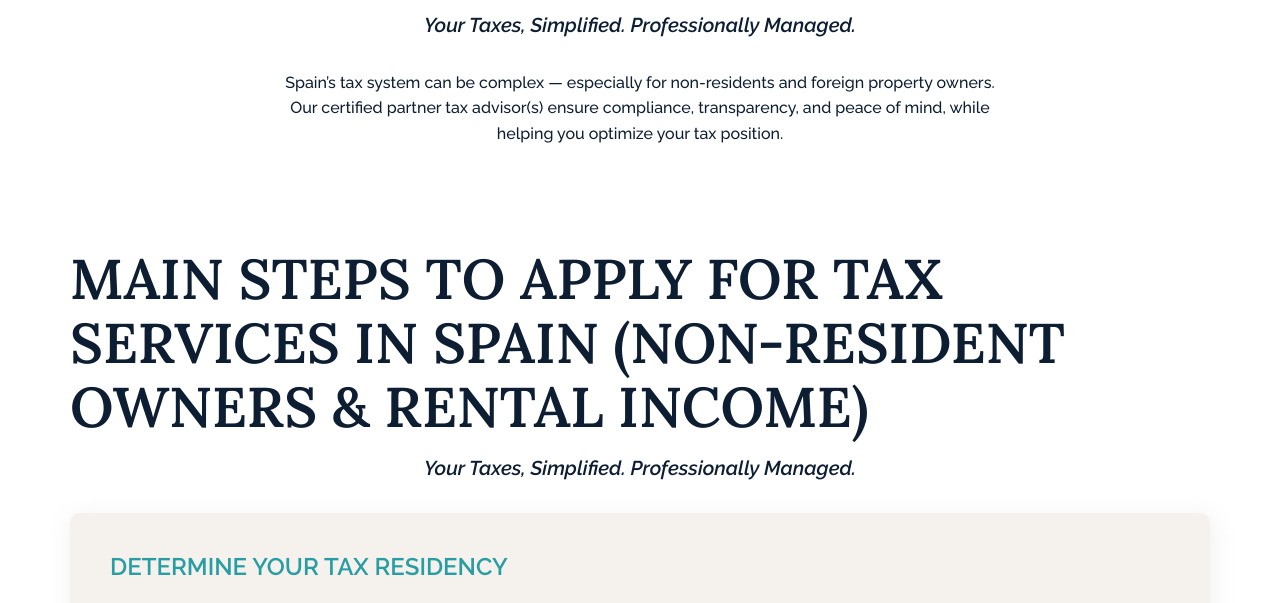
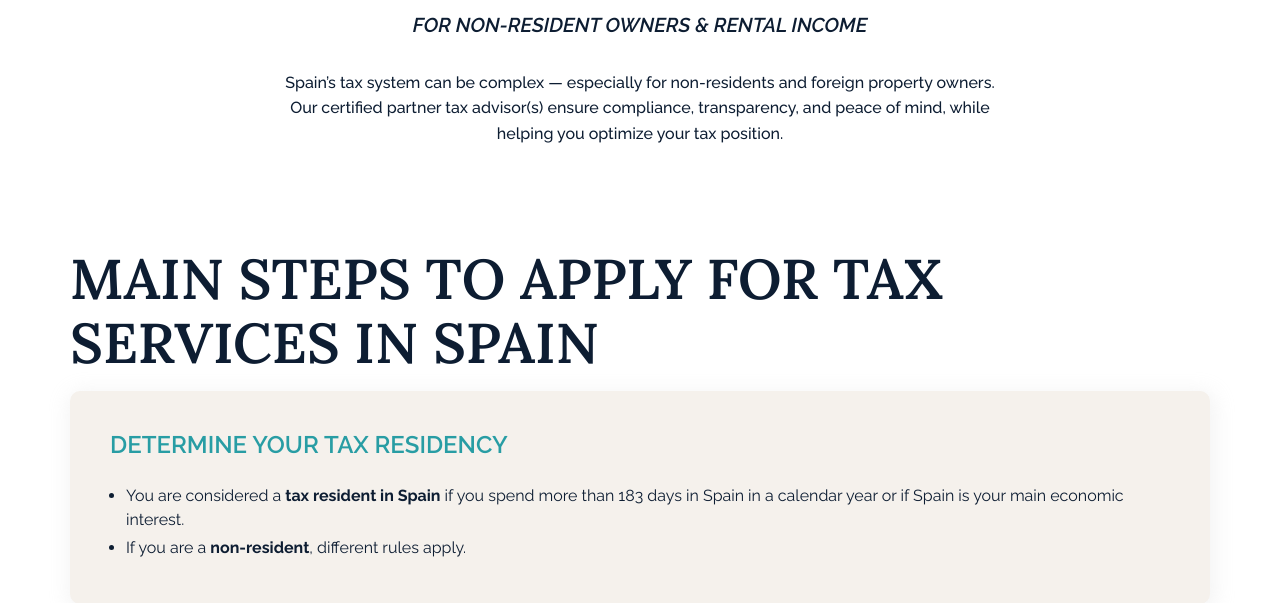
Before and after one commit to gyorgynagy1986/allincosta, a website: page services/tax-services.html in a window 1280 px wide. Shown: the part 632-1235 px from the top of the page. Drawn offline with nearby package versions, Linux system fonts and the light colour scheme.

Commit message:
accordion

```diff
--- a/services/tax-services.html
+++ b/services/tax-services.html
@@ -296,7 +296,7 @@
         <div class="container">
           <div class="inner">
             <h3>Tax Services</h3>
-            <h4>Your Taxes, Simplified. Professionally Managed.</h4>
+            <h4>FOR NON-RESIDENT OWNERS & RENTAL INCOME</h4>
             <p>
               Spain’s tax system can be complex — especially for non-residents
               and foreign property owners.
@@ -313,19 +313,9 @@
       <section class="steps">
         <div class="container">
           <h2 style="margin-bottom: 1rem">
-            Main steps to apply for tax services in Spain (NON-RESIDENT OWNERS &
-            RENTAL INCOME)
+            Main steps to apply for tax services in Spain
           </h2>
-          <h4
-            style="
-              font-weight: 600;
-              text-align: center;
-              font-style: italic;
-              margin-bottom: 2rem;
-            "
-          >
-            Your Taxes, Simplified. Professionally Managed.
-          </h4>
+
           <div
             style="
               background-color: #f5f1ec;
@@ -443,6 +433,9 @@
               priority from your first investment to long-term ownership.
             </p>
           </div>
+          <a href="/coming-soon.html" class="primary-link blue center"
+            >Select your ideal membership</a
+          >
         </div>
       </section>
 
@@ -486,9 +479,6 @@
               <p>Wealth tax planning and corporate tax optimization.</p>
             </div>
           </div>
-          <a href="/coming-soon.html" class="primary-link blue center"
-            >Select your ideal membership</a
-          >
         </div>
       </section>
 
```
